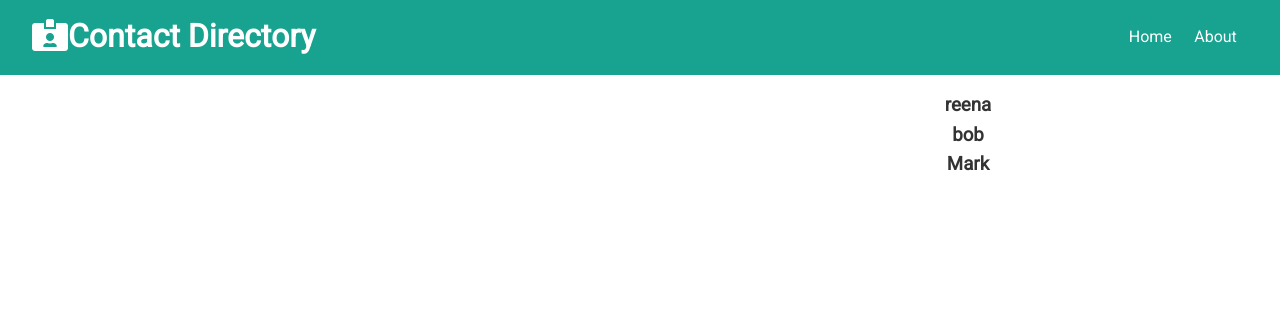
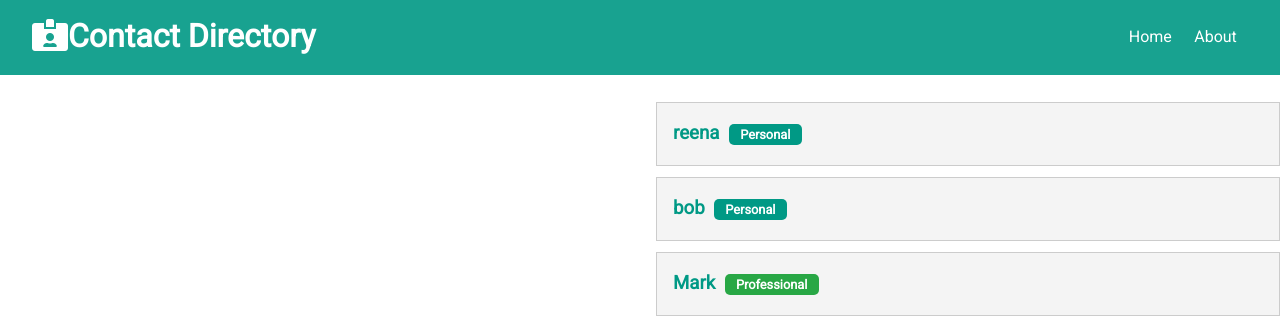
Before and after one commit to reenadangi/contact-manager, a React (Create React App) app in the folder client/: page / in a window 1280 px wide. Shown: the top 334 px of the page. Built offline with nearby package versions, Linux system fonts and the light colour scheme; the HTML template or start-up script is replaced by a standard one.

Commit message:
Contact Keeper- card

```diff
--- a/client/src/components/contacts/ContactItem.js
+++ b/client/src/components/contacts/ContactItem.js
@@ -0,0 +1,14 @@
+import React from 'react'
+
+export const ContactItem = ({contact}) => {
+    const {id,name,email,phone,type}=contact;
+    return (
+        <div className='card bg-light'>
+            <h3 className="text-primary text-left">
+    {name}{' '} <span className={'badge '+(type==='professional'?'badge-success':'badge-primary')}>{type.charAt(0).toUpperCase() + type.slice(1)}</span>
+            </h3>
+
+        </div>
+    )
+}
+export default ContactItem;
--- a/client/src/components/contacts/Contacts.js
+++ b/client/src/components/contacts/Contacts.js
@@ -1,15 +1,18 @@
 // racf
 import React, {Fragment, useContext} from 'react';
-import ConatactContext from '../../context/contact/contactContext'
+import ContactContext from '../../context/contact/contactContext';
+import ContactItem from './ContactItem';
 
 export const Contacts = () => {
-    const contactContext=useContext(ConatactContext);
+    const contactContext=useContext(ContactContext);
     const {contacts} =contactContext;
     return (
         <div>
             <Fragment>
             {
-            contacts.map(contact=> <h3>{contact.name}</h3>)
+            contacts.map(contact=>
+                <ContactItem key={contact.id} contact={contact} />
+                )
             }
             </Fragment>
         </div>
--- a/client/src/context/contact/ContactState.js
+++ b/client/src/context/contact/ContactState.js
@@ -31,7 +31,7 @@
             name:"Mark",
             email:"sdsd",
             phone:"999-999-999",
-            type:'personal'},
+            type:'professional'},
         ]
     };
     const[state,dispatch]=useReducer(contactReducre,initialState);
```
